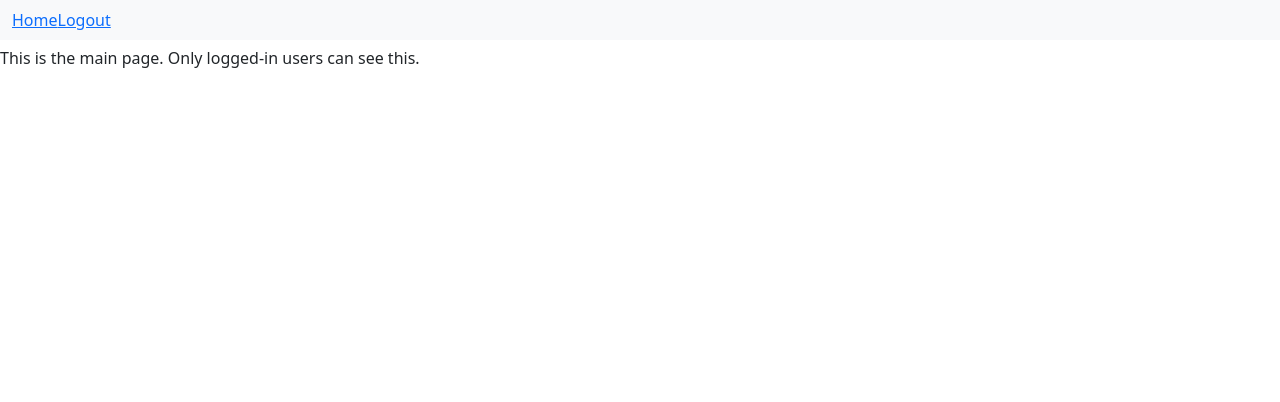
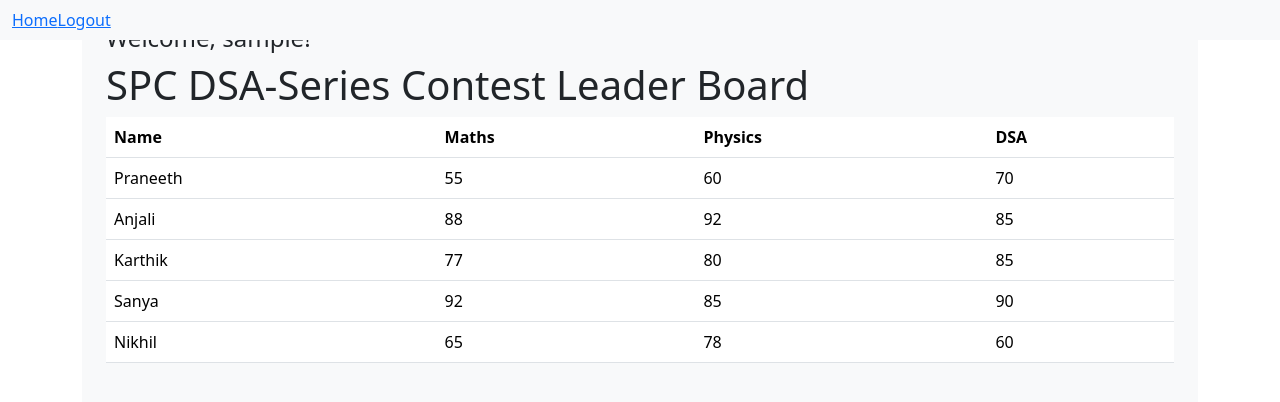
Before and after one commit to praneeth-rao/flask_spc_dsa_series_app, a Flask app: page /leaderboard in a window 1280 px wide. Shown: the top 402 px of the page. Run offline with Flask 3, Linux system fonts and the light colour scheme; the visitor is signed in with stand-in values (Sample User, id 1).

Commit message:
Update main.html

```diff
--- a/templates/main.html
+++ b/templates/main.html
@@ -1,5 +1,47 @@
-{% extends "base.html" %} {% block title %}Main Page{% endblock %} {% block
+{% extends "base.html" %} {% block title %}Leaderboard{% endblock %} {% block
 content %}
-<h2>Welcome, {{ username }}!</h2>
-<p>This is the main page. Only logged-in users can see this.</p>
+<div class="container">
+      <div class="bg-light p-4">
+        <div>
+          <h1 class="h4">Welcome, {{ username }}!</h1>
+          <h1 class="display-6">SPC DSA-Series Contest Leader Board</h1>
+          <table class="table table-hover" id="marksTable">
+            <thead>
+              <tr>
+                <th>Name</th>
+                <th>Maths</th>
+                <th>Physics</th>
+                <th>DSA</th>
+              </tr>
+            </thead>
+            <tbody>
+            </tbody>
+          </table>
+        </div>
+      </div>
+    </div>
+  <script>
+        const students = [
+            {'name': 'Praneeth', 'maths': 55, 'physics': 60, 'dsa': 70},
+            {'name': 'Anjali', 'maths': 88, 'physics': 92, 'dsa': 85},
+            {'name': 'Karthik', 'maths': 77, 'physics': 80, 'dsa': 85},
+            {'name': 'Sanya', 'maths': 92, 'physics': 85, 'dsa': 90},
+            {'name': 'Nikhil', 'maths': 65, 'physics': 78, 'dsa': 60}
+        ];
+        const tableBody = document.querySelector('#marksTable tbody');
+        students.forEach(function(student) {
+            const row = document.createElement('tr');
+            const nameCell = document.createElement('td');
+            nameCell.textContent = student.name;
+            row.appendChild(nameCell);
+            Object.keys(student).forEach(function(subject) {
+                if (subject !== 'name') { // Skip the 'name' key
+                    const subjectCell = document.createElement('td');
+                    subjectCell.textContent = student[subject];
+                    row.appendChild(subjectCell);
+                }
+            });
+            tableBody.appendChild(row);
+        });
+    </script>
 {% endblock %}
```
